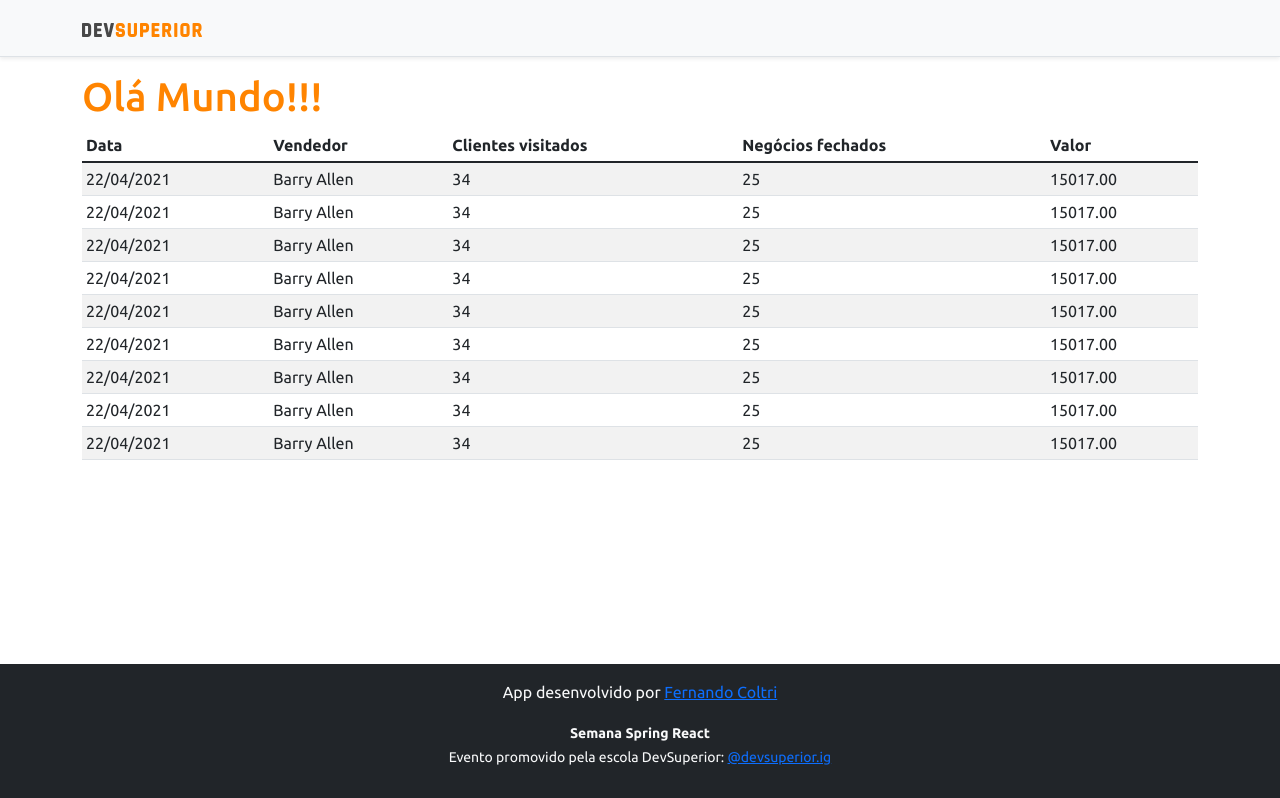
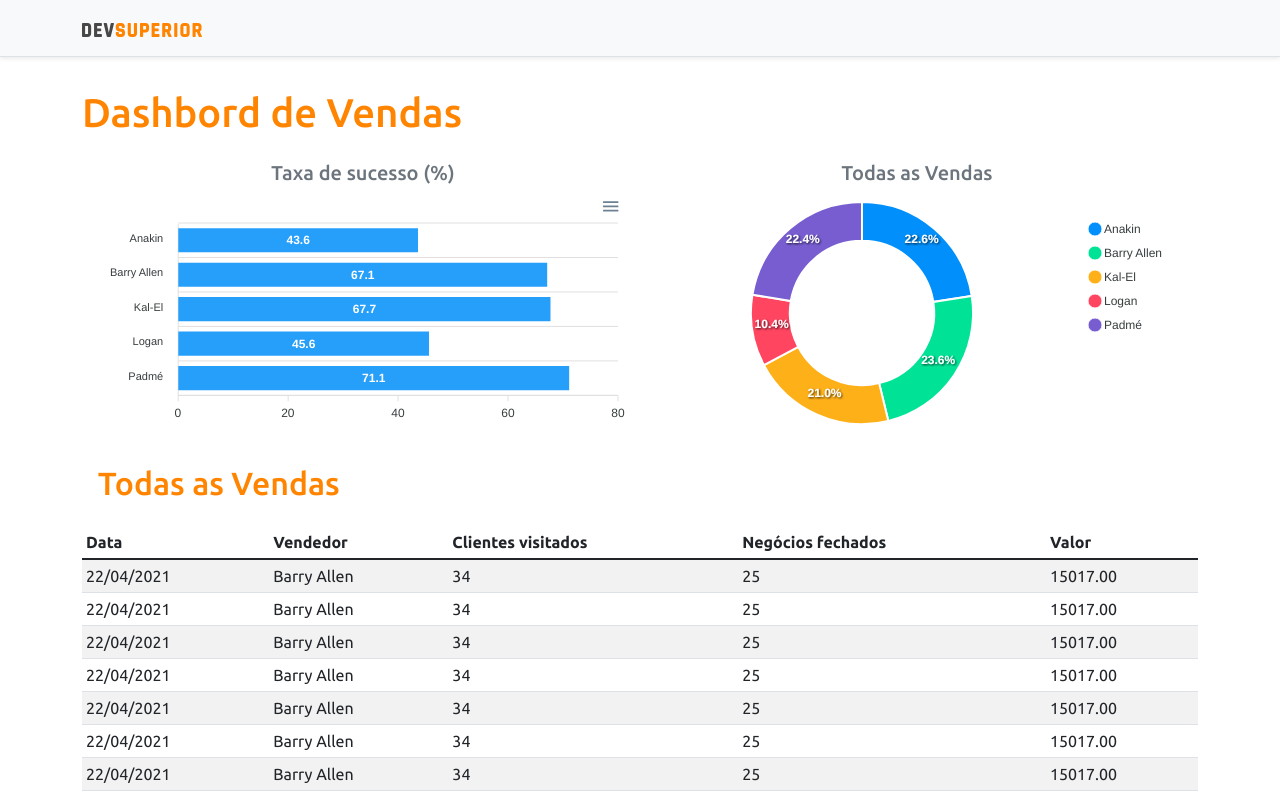
Before and after one commit to fcoltri/projeto-sds3, a React (Create React App) app in the folder frontend/: page / in a window 1280 px wide. Shown: the top 798 px of the page. Built offline with nearby package versions, Linux system fonts and the light colour scheme.

Commit message:
Static charts

```diff
--- a/frontend/package.json
+++ b/frontend/package.json
@@ -11,8 +11,10 @@
     "@types/node": "^12.0.0",
     "@types/react": "^17.0.0",
     "@types/react-dom": "^17.0.0",
+    "apexcharts": "^3.28.1",
     "bootstrap": "^5.1.0",
     "react": "^17.0.2",
+    "react-apexcharts": "^1.3.9",
     "react-dom": "^17.0.2",
     "react-scripts": "4.0.3",
     "typescript": "^4.1.2",
--- a/frontend/src/App.tsx
+++ b/frontend/src/App.tsx
@@ -2,6 +2,8 @@
 import NavBar from 'components/NavBar';
 import Footer from 'components/Footer';
 import DataTable from 'components/DataTable';
+import BarChart from 'components/BarChart';
+import DonutChart from 'components/DonutChart';
 
 function App() {
 
@@ -9,7 +11,25 @@
     <>
       <NavBar />
       <div className="container">
-        <h1 className="text-primary">Olá Mundo!!!</h1>
+        <h1 className="text-primary py-3">Dashbord de Vendas</h1>
+        <div className="row px-3">
+
+          <div className="col-sm-6">
+            <h5 className="text-center text-secondary">Taxa de sucesso (%)</h5>
+            <BarChart />
+          </div>
+
+          <div className="col-sm-6">
+            <h5 className="text-center text-secondary">Todas as Vendas</h5>
+            <DonutChart />
+          </div>
+
+          <div>
+          <h2 className="text-primary py-3">Todas as Vendas</h2>
+          </div>
+
+        </div>
+
         <DataTable />
       </div>
 
--- /dev/null
+++ b/frontend/src/components/BarChart/index.tsx
@@ -0,0 +1,37 @@
+import Chart from "react-apexcharts";
+
+const BarChart = () => {
+
+    const options = {
+        plotOptions: {
+            bar: {
+                horizontal: true,
+            }
+        },
+    };
+
+    const mockData = {
+        labels: {
+            categories: ['Anakin', 'Barry Allen', 'Kal-El', 'Logan', 'Padmé']
+        },
+        series: [
+            {
+                name: "% Sucesso",
+                data: [43.6, 67.1, 67.7, 45.6, 71.1]
+            }
+        ]
+    };
+
+
+    return (
+       <Chart
+        options = {{...options, xaxis: mockData.labels}}
+        series = {mockData.series}
+        type = "bar"
+        height = "240"
+       />
+
+    );
+}
+
+export default BarChart;
--- /dev/null
+++ b/frontend/src/components/DonutChart/index.tsx
@@ -0,0 +1,29 @@
+import Chart from "react-apexcharts";
+
+const DonutChart = () => {
+
+    const mockData = {
+        series: [477138, 499928, 444867, 220426, 473088],
+        labels: ['Anakin', 'Barry Allen', 'Kal-El', 'Logan', 'Padmé']
+    }
+
+    const options = {
+        legend: {
+            show: true
+        }
+    }
+
+
+
+    return (
+       <Chart
+        options = {{...options, labels: mockData.labels}}
+        series = {mockData.series}
+        type = "donut"
+        height = "240"
+       />
+
+    );
+}
+
+export default DonutChart;
```
Also changed, not shown: 1 other file (tests, documents, lock files or other folders).
